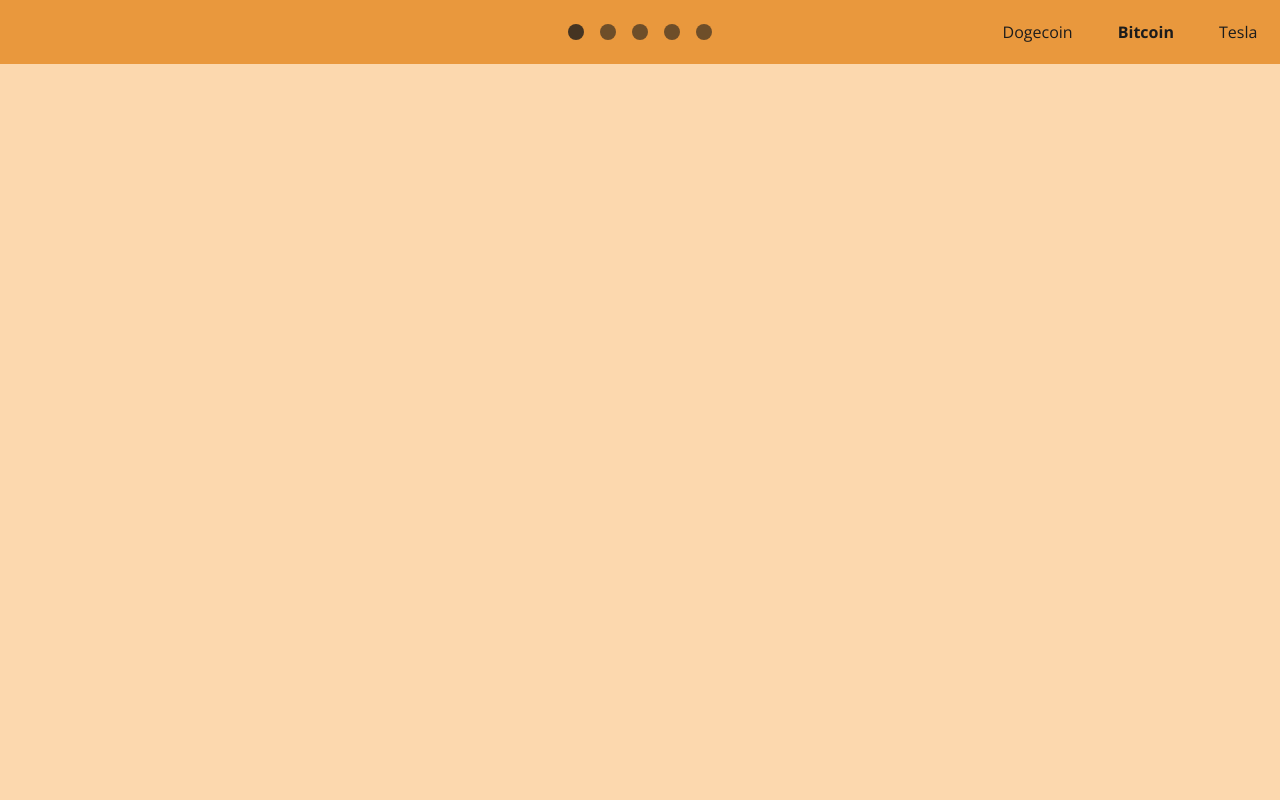
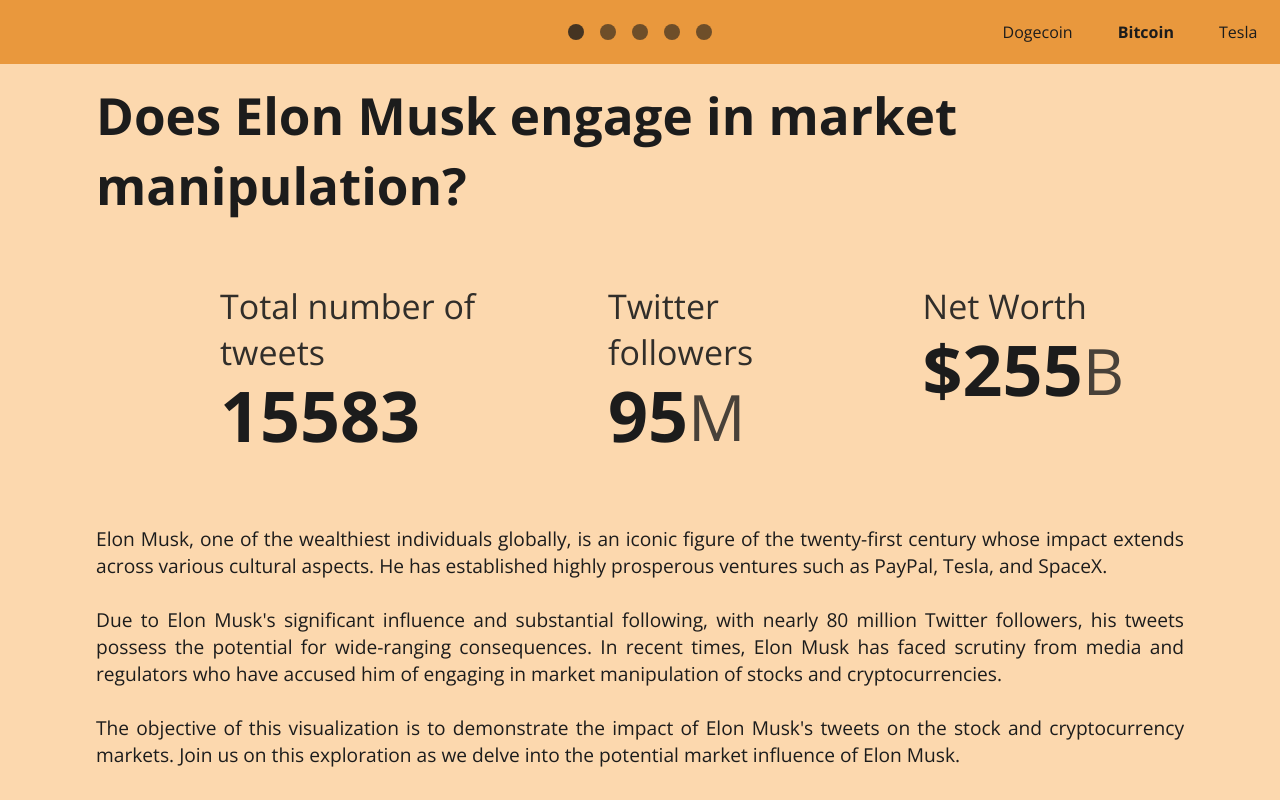
Before and after one commit to HTD2k1/Elon-Twitter-Tracker-DSDV, a React (Vite) app in the folder visualization/: page / in a window 1280 px wide. Built offline with nearby package versions, Linux system fonts and the light colour scheme.

Commit message:
Add introduction page

```diff
--- a/visualization/src/App.jsx
+++ b/visualization/src/App.jsx
@@ -8,6 +8,7 @@
 import TweetGroupsPage from "./pages/TweetGroupsPage/TweetGroupsPage";
 import ConclusionPage from "./pages/ConclusionPage/ConclusionPage";
 import Spinner from "./components/spinner/Spinner";
+import Introduction from "./pages/IntroductionPage/IntroductionPage";
 
 function App() {
   const [selectedDataset, setSelectedDataset] = useState("Bitcoin");
@@ -130,6 +131,10 @@
         <article className={css.content}>
           <Routes>
             <Route
+              path="/"
+              element={<Introduction nTweets={allTweets.length} />}
+            />
+            <Route
               path="/main"
               element={
                 <MainChartPage
--- /dev/null
+++ b/visualization/src/components/heroStats/HeroStats.jsx
@@ -0,0 +1,27 @@
+import React, { useEffect, useState } from "react";
+import css from "./HeroStats.module.css";
+
+export const HeroStats = ({ value, text, prefix, suffix, size = 54 }) => {
+  const [loaded, setLoaded] = useState(false);
+
+  useEffect(() => {
+    setLoaded(true);
+  }, []);
+
+  return (
+    <article className={css.container}>
+      <span style={{ fontSize: size - 36 }}>{text}</span>
+      <div style={{ display: "flex" }}>
+        <div
+          style={{ "--num": loaded ? value : 0, fontSize: size }}
+          className={css.counter}
+        >
+          {prefix}
+        </div>
+        <span className={css.suffix} style={{ fontSize: size - 6 }}>
+          {suffix}
+        </span>
+      </div>
+    </article>
+  );
+};
--- /dev/null
+++ b/visualization/src/components/heroStats/HeroStats.module.css
@@ -0,0 +1,35 @@
+@property --num {
+  syntax: "<integer>";
+  initial-value: 0;
+  inherits: false;
+}
+
+.counter {
+  transition: --num 3s;
+  counter-reset: num var(--num);
+  color: var(--text-color);
+  font-weight: bold;
+}
+
+.counter::after {
+  content: counter(num);
+}
+
+.suffix {
+  color: var(--text-color);
+  opacity: 0.8;
+  margin-top: 6px;
+  font-weight: lighter;
+}
+
+.container {
+  margin-top: 32px;
+  display: flex;
+  flex-direction: column;
+}
+
+.container > span {
+  color: var(--text-color);
+  margin-bottom: -8px;
+  opacity: 0.9;
+}
--- /dev/null
+++ b/visualization/src/components/instruction/Instruction.jsx
@@ -0,0 +1,19 @@
+import React from "react";
+import css from "./Instruction.module.css";
+
+const Instruction = ({ text, onClick }) => {
+  return (
+    <div
+      style={{ userSelect: "none" }}
+      onClick={(e) => {
+        e.preventDefault();
+        onClick && onClick();
+      }}
+      className={[css.scrollText, "scroll-text"].join(" ")}
+    >
+      {text}
+    </div>
+  );
+};
+
+export default Instruction;
--- /dev/null
+++ b/visualization/src/components/instruction/Instruction.module.css
@@ -0,0 +1,22 @@
+@keyframes bounce {
+  0% {
+    transform: translateX(0px);
+  }
+
+  50% {
+    transform: translateX(30px);
+  }
+
+  100% {
+    transform: translateX(0px);
+  }
+}
+
+.scrollText {
+  position: absolute;
+  font-size: 24px;
+  font-weight: lighter;
+  animation: bounce 3s ease-in-out infinite;
+  bottom: -45px;
+  right: 0;
+}
--- /dev/null
+++ b/visualization/src/pages/IntroductionPage/IntroductionPage.jsx
@@ -0,0 +1,86 @@
+import React, { useEffect, useRef, useState } from "react";
+import Layout from "../../components/layout/Layout";
+import css from "./IntroductionPage.module.css";
+import { HeroStats } from "../../components/heroStats/HeroStats";
+import Paragraph from "../../components/paragraph/Paragraph";
+import * as d3 from "d3";
+import Instruction from "../../components/instruction/Instruction";
+
+const Introduction = ({ nTweets }) => {
+  const titleRef = useRef(null);
+  const textRef = useRef(null);
+  const [showNavHint, setShowNavHint] = useState(false);
+
+  useEffect(() => {
+    if (titleRef.current) {
+      const title = d3.select(titleRef.current);
+      setTimeout(() => {
+        title.style("transform", `translate(100px,0)`);
+        title.style("opacity", 1);
+      }, 100);
+    }
+    if (textRef.current) {
+      const text = d3.select(textRef.current);
+      setTimeout(() => {
+        text.style("transform", `translate(0,-100px)`);
+        text.style("opacity", 1);
+      }, 200);
+    }
+    setTimeout(() => {
+      setShowNavHint(true);
+    }, 5000);
+  }, []);
+
+  return (
+    <Layout>
+      <article className={css.content}>
+        <div
+          ref={titleRef}
+          style={{ position: "relative", opacity: 0, left: "-100px" }}
+          className={css.title}
+        >
+          Does Elon Musk engage in market manipulation?
+        </div>
+
+        <section className={css.stats}>
+          <HeroStats
+            size={70}
+            value={nTweets}
+            text={"Total number of tweets"}
+          />
+          <HeroStats
+            size={70}
+            value={95}
+            text={"Twitter followers"}
+            suffix={"M"}
+          />
+          <HeroStats
+            size={70}
+            value={255}
+            text={"Net Worth"}
+            prefix={"$"}
+            suffix={"B"}
+          />
+        </section>
+        <section
+          className={css.introductionText}
+          style={{ position: "relative", opacity: 0, bottom: "-100px" }}
+          ref={textRef}
+        >
+          <Paragraph className={css.introductionText}>
+            Elon Musk, one of the wealthiest individuals globally, is an iconic figure of the twenty-first century whose impact extends across various cultural aspects. He has established highly prosperous ventures such as PayPal, Tesla, and SpaceX.
+            <br />
+            <br />
+            Due to Elon Musk's significant influence and substantial following, with nearly 80 million Twitter followers, his tweets possess the potential for wide-ranging consequences. In recent times, Elon Musk has faced scrutiny from media and regulators who have accused him of engaging in market manipulation of stocks and cryptocurrencies.
+            <br />
+            <br />
+            The objective of this visualization is to demonstrate the impact of Elon Musk's tweets on the stock and cryptocurrency markets. Join us on this exploration as we delve into the potential market influence of Elon Musk.
+          </Paragraph>
+        </section>
+        {showNavHint && <Instruction text={"Use arrow keys to navigate ›"} />}
+      </article>
+    </Layout>
+  );
+};
+
+export default Introduction;
--- /dev/null
+++ b/visualization/src/pages/IntroductionPage/IntroductionPage.module.css
@@ -0,0 +1,38 @@
+.stats {
+  padding-left: 64px;
+  display: flex;
+  gap: 128px;
+  margin: 30px 60px;
+  margin-top: 0;
+}
+
+.title {
+  font-size: 4vw;
+  font-weight: bold;
+  color: var(--text-color);
+  font-weight: 700;
+  transition: transform 0.4s ease, opacity 0.4s ease;
+}
+
+.introductionText {
+  font-size: 1.5vw;
+  text-align: justify;
+  color: var(--text-color);
+  font-weight: 400;
+  transition: transform 0.4s ease, opacity 0.4s ease;
+}
+
+.zoomText {
+  font-size: 1.2vw;
+  text-align: justify;
+  color: var(--text-color);
+  font-weight: lighter;
+  transition: transform 0.4s ease, opacity 0.4s ease;
+}
+
+.content {
+  display: flex;
+  flex-direction: column;
+  height: 100%;
+  justify-content: space-around;
+}
```
